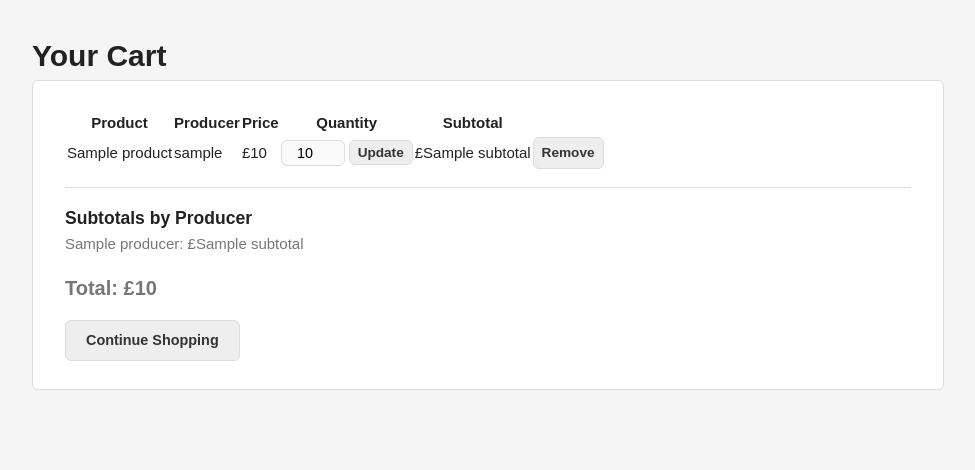
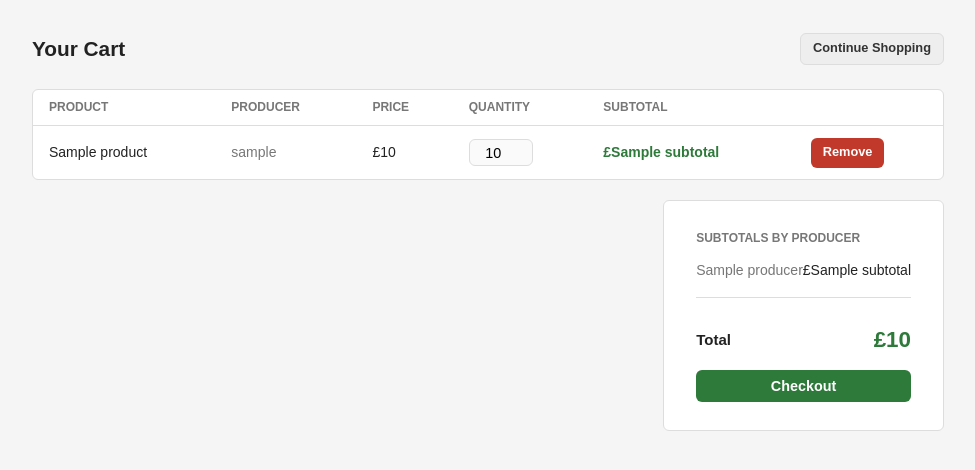
Before and after one commit to calwjones/DESD, a Django app: template templates/orders/cart.html in a window 1280 px wide. Shown: the part 52-522 px from the top of the page, without its empty margins (152-1127 px from the left). Run offline with Django 5.2, Linux system fonts and the light colour scheme; the template is opened without the code that fills it: most values are stand-ins (such as "Sample title", 1, 10 or a date in 2020).

Commit message:
updates to basket ui and real time updates

```diff
--- a/templates/orders/cart.html
+++ b/templates/orders/cart.html
@@ -1,14 +1,16 @@
 {% extends "base.html" %}
-
 {% block title %}Your Cart{% endblock %}
-
 {% block content %}
 
+{% if cart_items %}
+
+<div class="dashboard-header">
   <h1>Your Cart</h1>
+  <a href="{% url 'marketplace' %}" class="btn btn-secondary btn-sm">Continue Shopping</a>
+</div>
 
-{% if cart_items %}
-<div class="card">
-  <table>
+<div class="card" style="padding: 0; overflow: hidden;">
+  <table class="product-table">
     <thead>
       <tr>
         <th>Product</th>
@@ -21,49 +23,103 @@
     </thead>
     <tbody>
       {% for item in cart_items %}
-      <tr>
-        <td>{{ item.product.name }}</td>
-        <td>{{ item.product.producer.username }}</td>
+      <tr data-product-id="{{ item.product.id }}">
+        <td style="font-weight: 500;">{{ item.product.name }}</td>
+        <td style="color: var(--muted);">{{ item.product.producer.username }}</td>
         <td>&pound;{{ item.product.price }}</td>
         <td>
-          <form method="post" action="{% url 'update_cart' item.product.id %}" style="display:inline-flex; align-items:center; gap:0.25rem;">
+          <form method="post" action="{% url 'update_cart' item.product.id %}">
             {% csrf_token %}
-            <input type="number" name="quantity" value="{{ item.quantity }}" min="1" style="width:4rem; padding:0.25rem; text-align:center;">
-            <button type="submit" class="btn btn-secondary" style="padding:0.25rem 0.5rem; font-size:0.85rem;">Update</button>
+            <input
+              type="number"
+              name="quantity"
+              value="{{ item.quantity }}"
+              min="1"
+              max="{{ item.product.stock_quantity }}"
+              onchange="updateCart(this, this.closest('tr').dataset.productId)"
+              style="width: 64px; padding: 0.3rem 0.5rem; text-align: center;"
+            >
           </form>
         </td>
-        <td>&pound;{{ item.subtotal }}</td>
+        <td style="font-weight: 600; color: var(--accent);" class="item-subtotal">&pound;{{ item.subtotal }}</td>
         <td>
-          <a href="{% url 'remove_from_cart' item.product.id %}" class="btn btn-secondary" style="padding:0.25rem 0.5rem; font-size:0.85rem;">Remove</a>
+          <a href="{% url 'remove_from_cart' item.product.id %}" class="btn btn-danger btn-sm">Remove</a>
         </td>
       </tr>
       {% endfor %}
     </tbody>
   </table>
+</div>
+
+<div style="display: flex; justify-content: flex-end; margin-top: 1.25rem;">
+  <div class="card" style="min-width: 280px; display: flex; flex-direction: column; gap: 0.75rem;">
 
     {% if producer_subtotals %}
-  <div style="margin-top:1rem; padding-top:1rem; border-top:1px solid var(--border);">
-    <h3>Subtotals by Producer</h3>
+    <div id="producer-subtotals">
+      <p style="font-size: 0.75rem; font-weight: 600; text-transform: uppercase; color: var(--muted); margin-bottom: 0.5rem;">Subtotals by Producer</p>
       {% for producer, subtotal in producer_subtotals.items %}
-    <p>{{ producer }}: &pound;{{ subtotal }}</p>
+      <div style="display: flex; justify-content: space-between; font-size: 0.875rem; padding: 0.2rem 0;" data-producer="{{ producer }}">
+        <span style="color: var(--muted);">{{ producer }}</span>
+        <span class="producer-subtotal">&pound;{{ subtotal }}</span>
+      </div>
       {% endfor %}
     </div>
+    <div style="border-top: 1px solid var(--border); padding-top: 0.75rem;"></div>
     {% endif %}
 
-  <p style="margin-top:1rem; font-size:1.25rem;"><strong>Total: &pound;{{ total }}</strong></p>
+    <div style="display: flex; justify-content: space-between; align-items: center;">
+      <span style="font-weight: 600;">Total</span>
+      <span class="detail-price cart-total" style="margin: 0;">&pound;{{ total }}</span>
+    </div>
 
-  <div style="margin-top:1rem; display:flex; gap:0.5rem;">
-    <a href="{% url 'marketplace' %}" class="btn btn-secondary">Continue Shopping</a>
+    <button class="btn" style="width: 100%; text-align: center;">Checkout</button>
+
   </div>
 </div>
 
 {% else %}
 
-<div class="card">
+<div class="card empty-state">
   <p>Your cart is empty.</p>
-  <a href="{% url 'marketplace' %}" class="btn btn-primary" style="margin-top:1rem;">Browse Products</a>
+  <a href="{% url 'marketplace' %}" class="btn btn-primary">Browse Products</a>
 </div>
 
 {% endif %}
 
+<script>
+function updateCart(input, productId) {
+  const form = input.closest('form');
+  const data = new FormData(form);
+
+  fetch(form.action, {
+    method: 'POST',
+    body: data,
+    headers: { 'X-Requested-With': 'XMLHttpRequest' }
+  })
+  .then(res => res.json())
+  .then(data => {
+    // Update this row's subtotal
+    const row = document.querySelector(`tr[data-product-id="${productId}"]`);
+    row.querySelector('.item-subtotal').textContent = '£' + data.item_subtotal;
+
+    // Update producer subtotals
+    Object.entries(data.producer_subtotals).forEach(function(entry) {
+      var producer = entry[0];
+      var subtotal = entry[1];
+      var producerRow = document.querySelector('#producer-subtotals [data-producer="' + producer + '"]');
+      if (producerRow) {
+        producerRow.querySelector('.producer-subtotal').textContent = '£' + subtotal;
+      }
+    });
+
+    // Update cart total
+    document.querySelector('.cart-total').textContent = '£' + data.total;
+  })
+  .catch(() => {
+    // Fallback to full page reload if fetch fails
+    form.submit();
+  });
+}
+</script>
+
 {% endblock %}
```
Also changed, not shown: orders/views.py (+25 -6 lines). Lines whose indentation alone changed are shown as unchanged.
